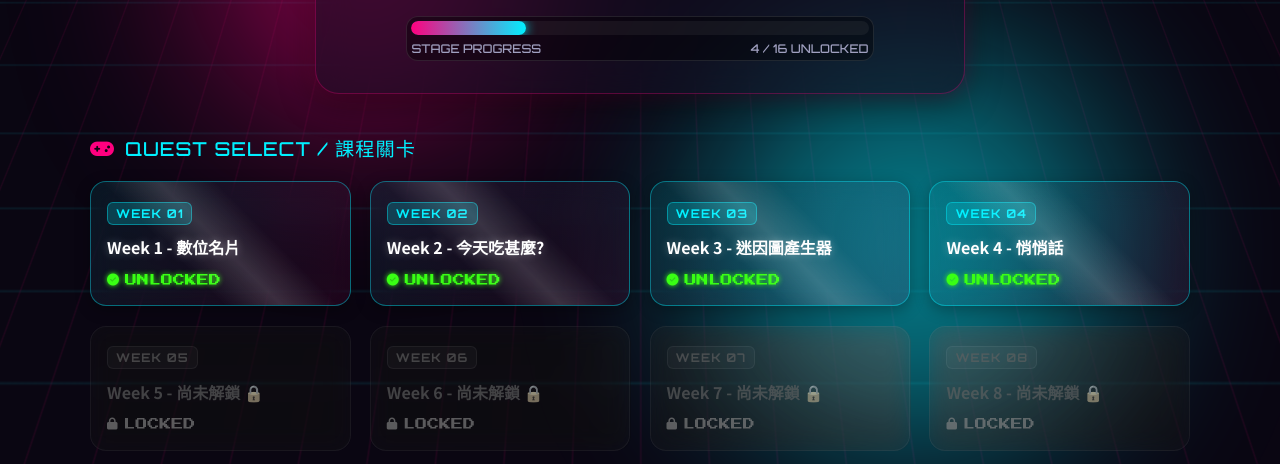
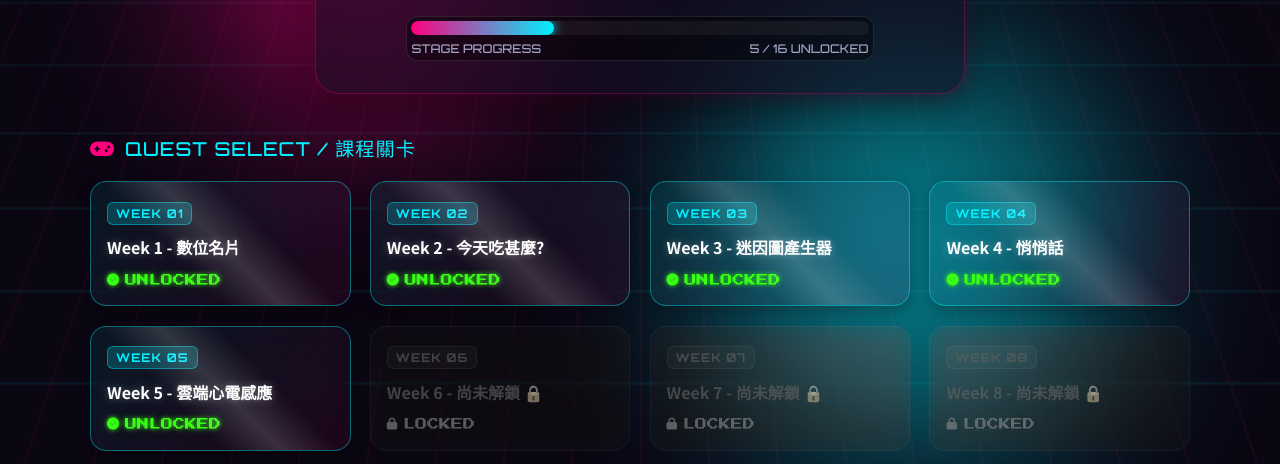
Before and after one commit to s26122116-cmd/-, a plain HTML site: page index.html in a window 1280 px wide. Shown: the part 300-764 px from the top of the page. Drawn offline with Linux system fonts and the light colour scheme.

Commit message:
Update index.html

```diff
--- a/index.html
+++ b/index.html
@@ -249,7 +249,7 @@
 
     .progress-fill {
       height: 100%;
-      width: 25%; /* 4/16 = 25% */
+      width: 31.25%; /* 5/16 = 31.25% */
       background: linear-gradient(90deg, var(--neon-pink), var(--neon-cyan));
       border-radius: 8px;
       box-shadow: 0 0 12px var(--neon-cyan);
@@ -532,7 +532,7 @@
         </div>
         <div class="progress-text">
           <span>STAGE PROGRESS</span>
-          <span>4 / 16 UNLOCKED</span>
+          <span>5 / 16 UNLOCKED</span>
         </div>
       </div>
     </header>
@@ -582,14 +582,14 @@
         </div>
       </a>
 
-      <!-- Week 5: Locked -->
-      <div class="quest-card locked" onclick="triggerLockedAlert(this, 'Week 5')">
+      <!-- Week 5: Unlocked -->
+      <a href="w5/index.html" class="quest-card unlocked">
         <span class="week-tag">WEEK 05</span>
-        <div class="quest-title">Week 5 - 尚未解鎖 🔒</div>
+        <div class="quest-title">Week 5 - 雲端心電感應</div>
         <div class="quest-status">
-          <i class="fa-solid fa-lock"></i> LOCKED
+          <i class="fa-solid fa-circle-check"></i> UNLOCKED
         </div>
-      </div>
+      </a>
 
       <!-- Week 6: Locked -->
       <div class="quest-card locked" onclick="triggerLockedAlert(this, 'Week 6')">
```
